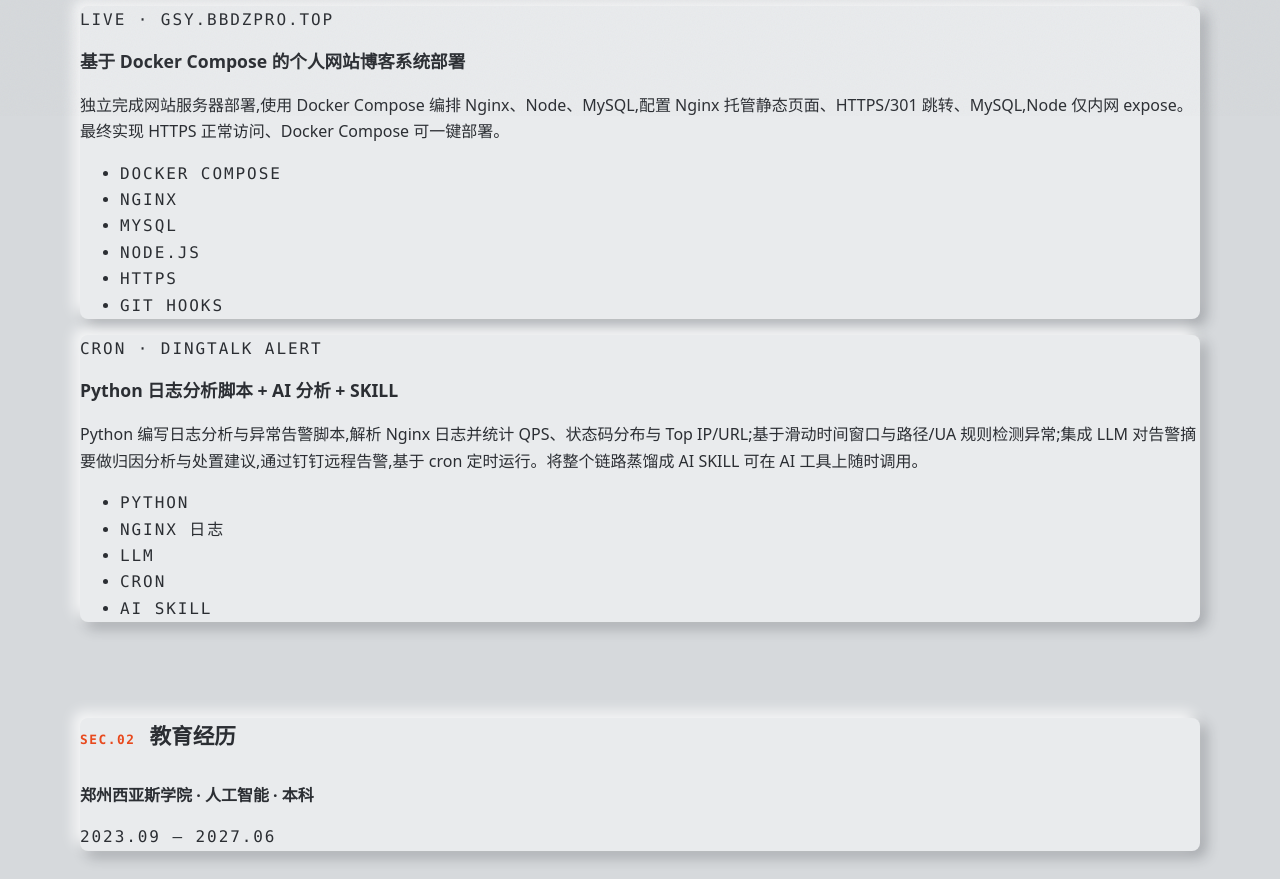
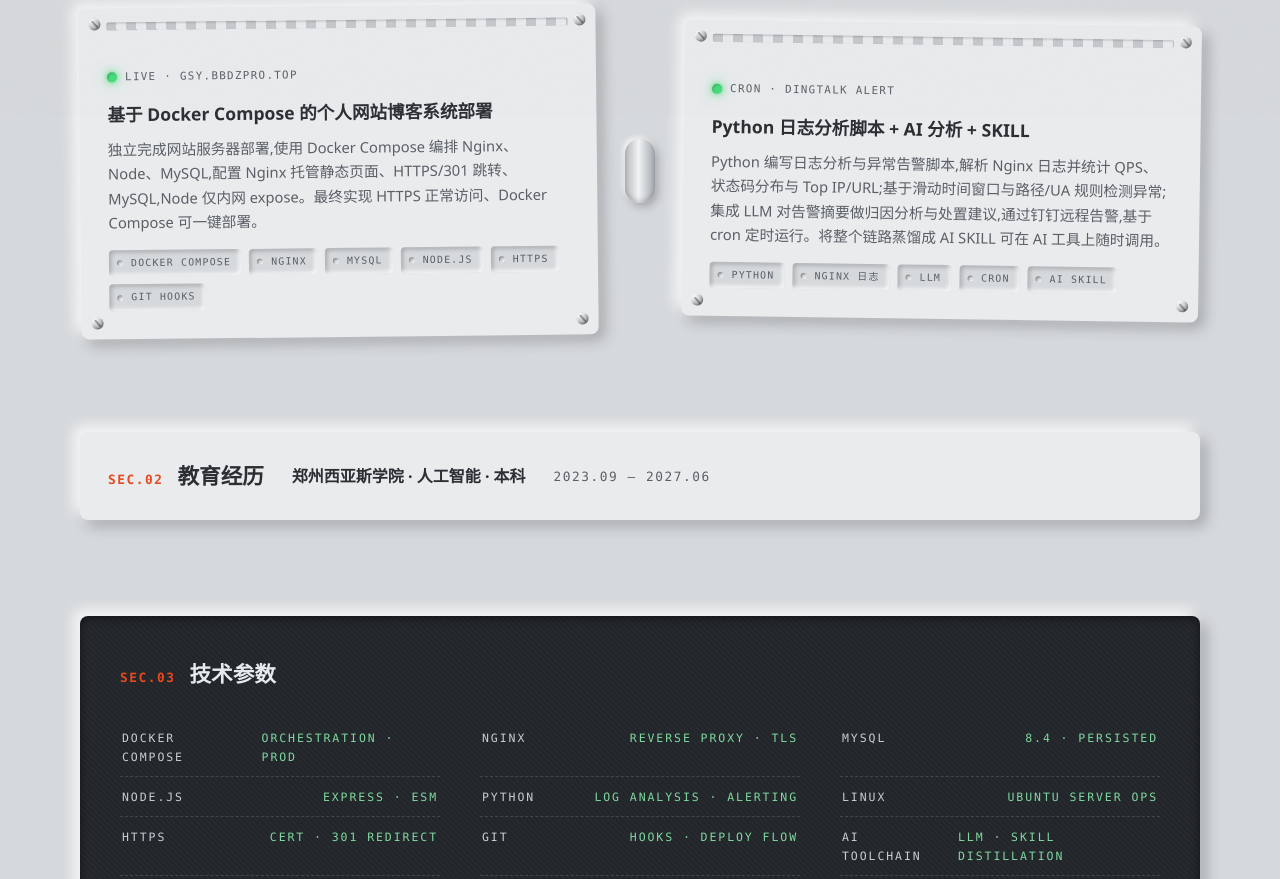
Before and after one commit to bbdzzzz/webblog, a plain HTML site: page nginx/html/index.html in a window 1280 px wide. Shown: the part 684-1563 px from the top of the page. Drawn offline with Linux system fonts and the light colour scheme; a script that the page names is missing.

Commit message:
feat: project panels with screws/vents/pipe, dark skills panel, contact

```diff
--- a/nginx/html/assets/css/main.css
+++ b/nginx/html/assets/css/main.css
@@ -181,3 +181,95 @@ h3 { margin: 14px 0 8px; font-size: 1.1rem; }
   box-shadow: inset 1px 1px 2px rgba(255, 255, 255, .15),
               inset -1px -1px 2px rgba(0, 0, 0, .5);
 }
+
+/* ===== 11. 项目面板 ===== */
+.projects__grid {
+  display: grid; grid-template-columns: 1fr auto 1fr;
+  gap: 28px; align-items: center;
+}
+.panel-card {
+  position: relative; padding: 46px 28px 28px;
+  transition: transform .18s cubic-bezier(.34, 1.56, .64, 1), box-shadow .18s ease;
+}
+.projects__grid .panel-card:nth-child(1) { transform: rotate(-.6deg); }
+.projects__grid .panel-card:nth-child(3) { transform: rotate(.8deg); }
+.panel-card:hover {
+  transform: translateY(-5px) rotate(0deg);
+  box-shadow: -8px -10px 18px var(--light-edge), 8px 12px 20px var(--dark-edge);
+}
+.panel-card p { margin: 0; color: var(--ink-soft); font-size: .92rem; }
+.card__vents {
+  position: absolute; top: 14px; left: 28px; right: 28px; height: 8px;
+  border-radius: 2px;
+  background: repeating-linear-gradient(90deg, var(--recess) 0 10px, transparent 10px 20px);
+  box-shadow: inset 0 1px 2px rgba(0, 0, 0, .2);
+}
+.card__status {
+  display: flex; align-items: center; gap: 8px;
+  margin-top: 14px; font-size: .68rem; color: var(--ink-soft);
+}
+.screw {
+  position: absolute; width: 12px; height: 12px; border-radius: 50%;
+  background: radial-gradient(circle at 35% 30%, #F4F5F6, #9EA3A8 72%);
+  box-shadow: inset 1px 1px 2px rgba(255, 255, 255, .9), inset -1px -1px 2px rgba(0, 0, 0, .35);
+}
+.screw::after {
+  content: ""; position: absolute; left: 1.5px; right: 1.5px; top: 50%;
+  height: 1.5px; margin-top: -.75px; border-radius: 1px;
+  background: rgba(0, 0, 0, .35); transform: rotate(48deg);
+}
+.screw--tl { top: 10px; left: 10px; }
+.screw--tr { top: 10px; right: 10px; }
+.screw--bl { bottom: 10px; left: 10px; }
+.screw--br { bottom: 10px; right: 10px; }
+.pipe {
+  justify-self: center; width: 30px; height: 64px; border-radius: 15px;
+  background: linear-gradient(90deg, #B4B9BD 0%, #F1F3F4 45%, #A3A8AD 100%);
+  box-shadow: 3px 4px 8px var(--dark-edge), -2px -2px 5px var(--light-edge),
+              inset 0 -3px 4px rgba(0, 0, 0, .15);
+}
+.tags { display: flex; flex-wrap: wrap; gap: 8px; margin: 16px 0 0; padding: 0; list-style: none; }
+.tag {
+  position: relative; padding: 5px 10px 5px 22px; border-radius: 4px;
+  background: var(--chassis); color: var(--ink-soft); font-size: .62rem;
+  box-shadow: inset -2px -2px 4px var(--light-edge), inset 2px 2px 4px var(--dark-edge);
+}
+.tag::before {
+  content: ""; position: absolute; left: 8px; top: 50%;
+  width: 6px; height: 6px; margin-top: -3px; border-radius: 50%;
+  box-shadow: inset 1px 1px 2px rgba(0, 0, 0, .4), inset -1px -1px 1px rgba(255, 255, 255, .7);
+}
+
+/* ===== 12. 教育经历 ===== */
+.edu__panel { display: flex; align-items: center; gap: 28px; flex-wrap: wrap; padding: 26px 28px; }
+.edu__panel .section-title { margin: 0; }
+.edu__panel p { margin: 0; }
+.edu__period { font-size: .8rem; color: var(--ink-soft); }
+
+/* ===== 13. 暗色技能面板(明暗呼吸) ===== */
+.dark-panel {
+  padding: 40px; border-radius: var(--radius);
+  background:
+    repeating-linear-gradient(45deg, rgba(255, 255, 255, .02) 0 2px, transparent 2px 4px),
+    var(--dark);
+  color: #C9CED3;
+  box-shadow: inset 0 2px 10px rgba(0, 0, 0, .5),
+              -6px -6px 14px var(--light-edge), 6px 6px 14px var(--dark-edge);
+}
+.dark-panel .section-title { color: #E7EAEC; }
+.skills__list {
+  list-style: none; margin: 0; padding: 0;
+  display: grid; grid-template-columns: repeat(auto-fit, minmax(300px, 1fr));
+  gap: 2px 40px;
+}
+.skills__list li {
+  display: flex; justify-content: space-between; gap: 16px;
+  padding: 9px 2px; font-size: .72rem;
+  border-bottom: 1px dashed rgba(255, 255, 255, .14);
+}
+.skills__list li span:last-child { color: #7FD99E; }
+
+/* ===== 14. 联系区与页脚 ===== */
+.contact__grid { display: flex; gap: 16px; flex-wrap: wrap; }
+.contact__meta { margin-top: 22px; font-size: .7rem; color: var(--ink-soft); }
+footer { margin-top: 110px; margin-bottom: 36px; text-align: center; font-size: .66rem; color: var(--ink-soft); }
```
